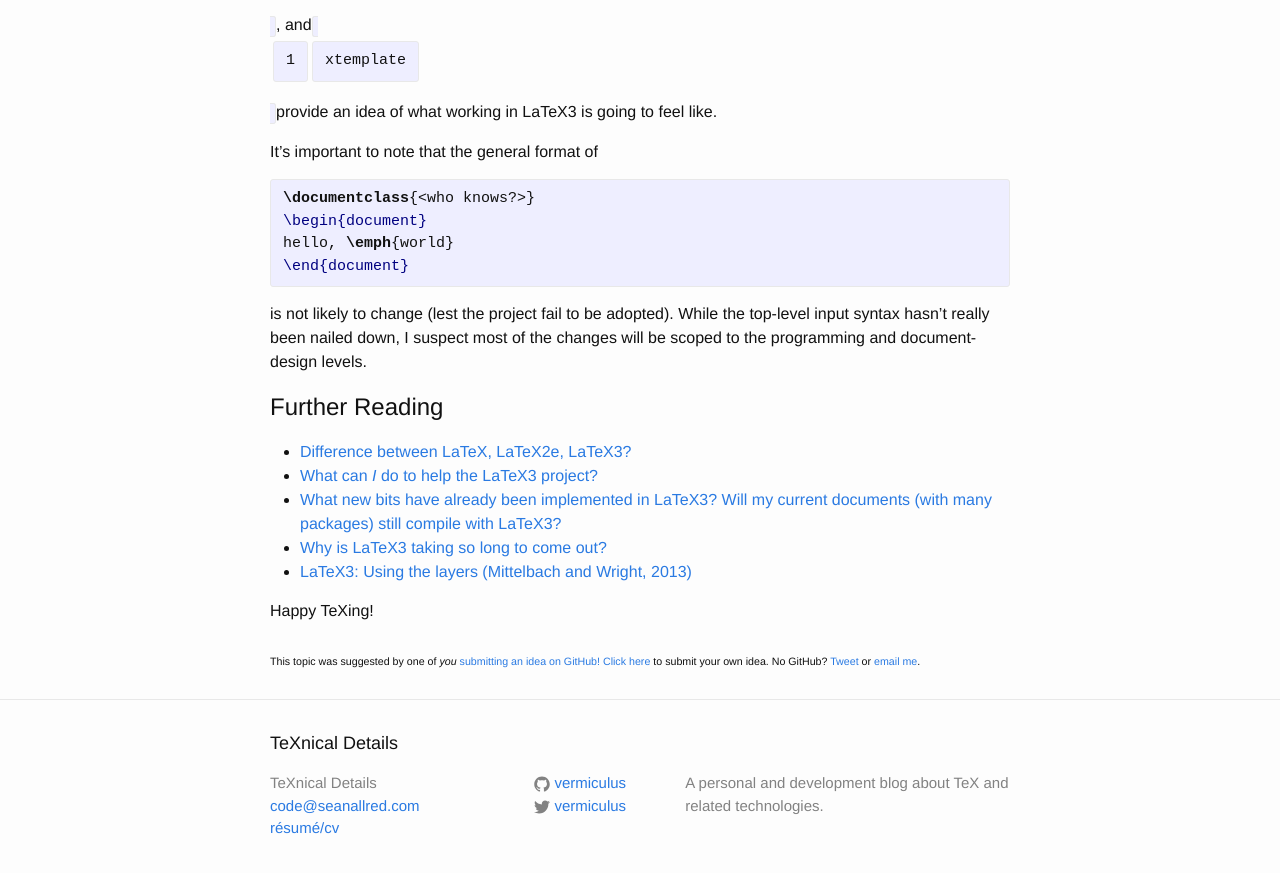
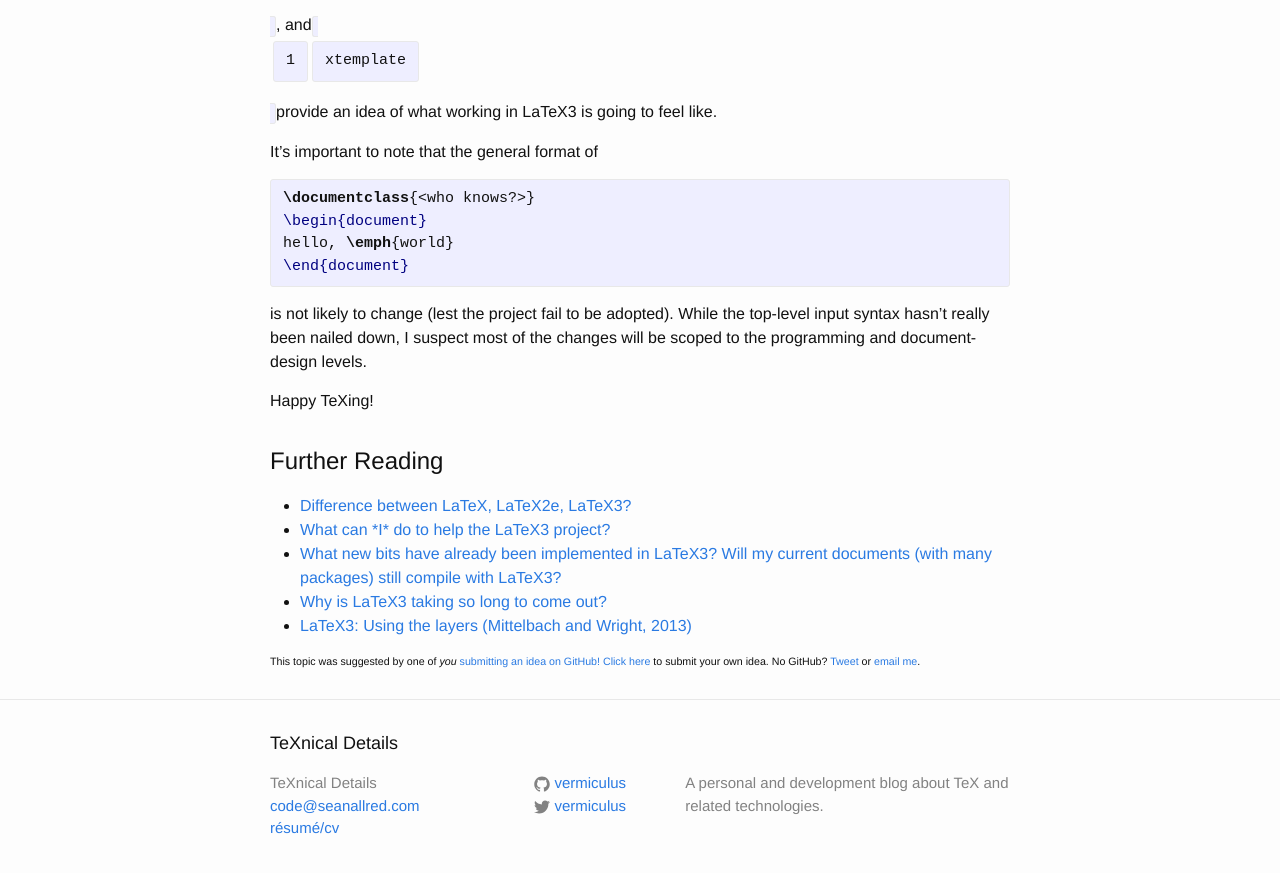
Before and after one commit to vermiculus/seanallred.com, a Jekyll site: the page built from _posts/2015-06-14-expl3-vs-l3.markdown, in a window 1280 px wide and 900 px high, scrolled down 894 px. Shown: the top 873 px of the window. Built offline with Jekyll 4.4.1, drawn with Linux system fonts in a browser that asks for light colours; comment, search, counter and statistics services are not loaded.

Commit message:
Better solution for further-reading links

```diff
--- a/_layouts/post.html
+++ b/_layouts/post.html
@@ -14,6 +14,15 @@ layout: default
   <article class="post-content">
     {{ content }}
   </article>
-
+  {% if page.links %}
+    <h2>Further Reading</h2>
+    <ul>
+      {% for hash in page.links %}
+        {% for link in hash %}
+          <li><a href="{{ link[1] }}">{{ link[0] }}</a></li>
+        {% endfor %}
+      {% endfor %}
+    </ul>
+  {% endif %}
   {% include suggest.html %}
 </div>
```
Also changed, not shown: _posts/2015-05-24-github-pages-with-dreamhost.markdown (+4 -5 lines), _posts/2015-06-14-expl3-vs-l3.markdown (+7 -13 lines).
